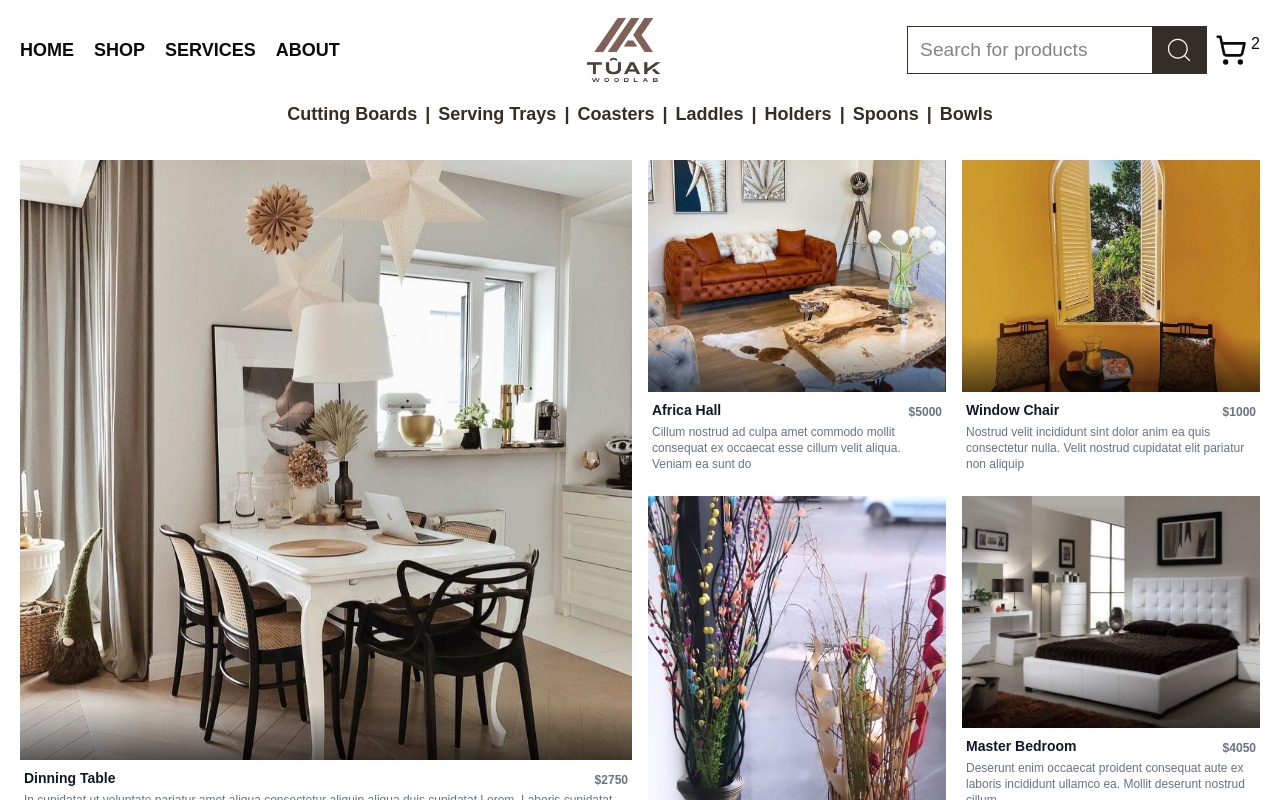
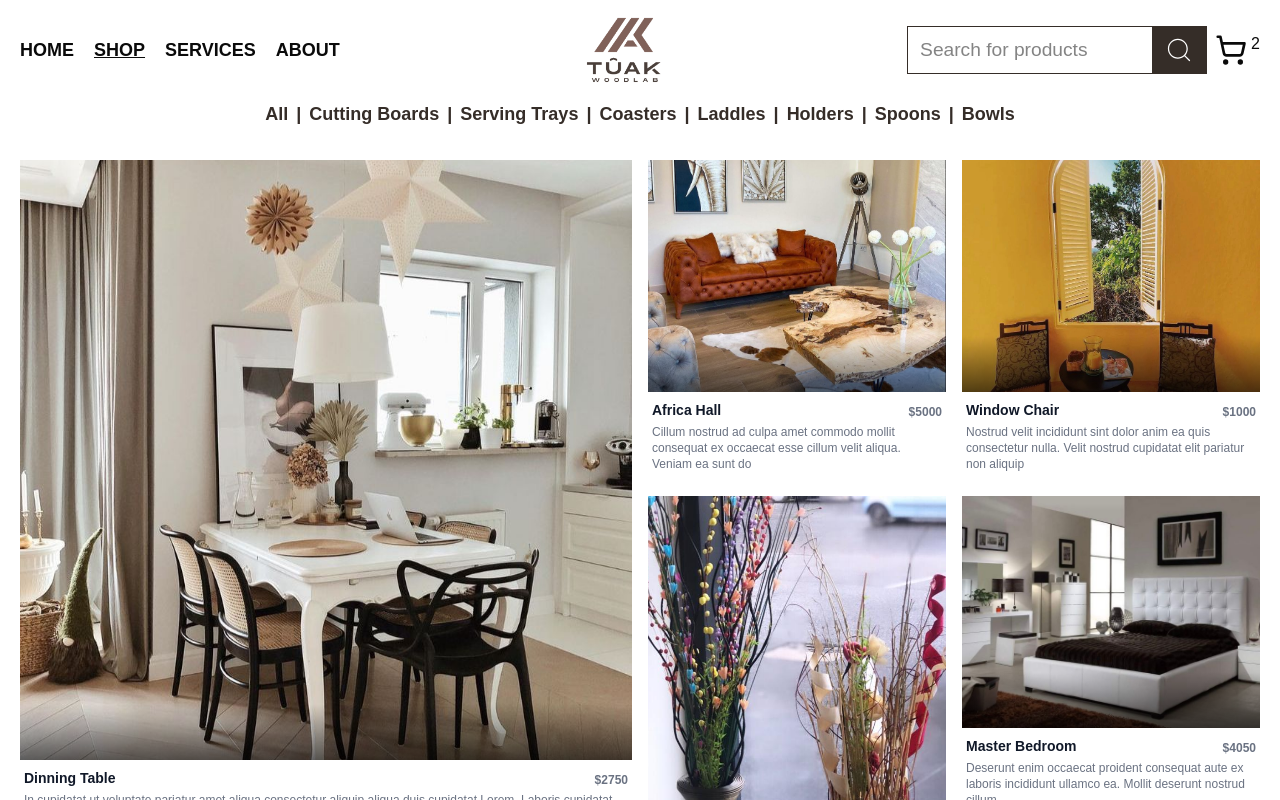
Before and after one commit to cobbygraves/wood-craft, a Next.js app: page /shop in a window 1280 px wide. Shown: the top 800 px of the page. Built offline with nearby package versions, Linux system fonts and the light colour scheme; a web font is replaced by a local one.

Commit message:
feat: add product details page template and filtrable shop category.

```diff
--- a/src/app/components/Product.tsx
+++ b/src/app/components/Product.tsx
@@ -16,6 +16,7 @@ interface Props {
 }
 
 function Product({
+  id,
   url,
   alt,
   name,
@@ -27,10 +28,13 @@ function Product({
   return (
     // The wrapper is a card: image on top, caption below. BentoGrid controls the grid spans.
     <div
-      className={`flex flex-col h-full w-full bg-white overflow-hidden ${className}`}
+      className={`flex flex-col h-full w-full bg-white overflow-hidden ${className} `}
     >
       {/* Image area */}
-      <div className='relative w-full flex-1 min-h-[6rem] bg-gray-100'>
+      <Link
+        href={`product/${id}`}
+        className='relative w-full flex-1 min-h-[6rem] bg-gray-100 cursor-pointer'
+      >
         <Image
           src={`/${url}`}
           alt={alt}
@@ -40,7 +44,7 @@ function Product({
           priority={variant === 'large'}
         />
         <div className='absolute bottom-0 left-0 right-0 bg-gradient-to-t from-black/60 to-transparent p-7'></div>
-      </div>
+      </Link>
 
       {/* Caption area */}
       <div className='py-2 bg-white text-left px-1'>
--- a/src/app/components/bento-grid.tsx
+++ b/src/app/components/bento-grid.tsx
@@ -38,7 +38,7 @@ export default function BentoGrid({ products, columns = 4 }: Props) {
         return (
           <div key={p.image + i} className={`${span} w-full h-full`}>
             <Product
-              id={i}
+              id={p.id}
               url={p.image}
               alt={p.name ?? p.name}
               name={p.name}
--- a/src/app/components/desktop-navbar.tsx
+++ b/src/app/components/desktop-navbar.tsx
@@ -1,17 +1,21 @@
+'use client'
 import { LuShoppingCart } from 'react-icons/lu'
 import { CiSearch } from 'react-icons/ci'
 import Link from 'next/link'
 import Image from 'next/image'
+import { usePathname } from 'next/navigation'
 
 function DesktopNavbar() {
+  const pathname = usePathname() || '/'
+
   return (
     <div className=' lg:flex items-center justify-between fixed top-0 left-0 right-0 z-20 hidden bg-white px-5 h-[100px]'>
       <ul className='text-lg flex gap-x-5 items-center font-bold'>
-        <li>
+        <li className={` ${pathname === '/' ? 'underline' : ''}`}>
           <Link href='/'>HOME</Link>
         </li>
-        <li>
-          <Link href='shop'>SHOP</Link>
+        <li className={`${pathname.startsWith('/shop') ? 'underline' : ''}`}>
+          <Link href='/shop'>SHOP</Link>
         </li>
         <li>
           <a href='#'>SERVICES</a>
--- a/src/app/components/top-category.tsx
+++ b/src/app/components/top-category.tsx
@@ -1,27 +1,31 @@
-import Link from 'next/link'
 import React from 'react'
 
-function TopCategory() {
+interface Props {
+  loadCategory: (type: string) => void
+}
+
+function TopCategory({ loadCategory }: Props) {
   const categories = [
-    { name: 'Cutting Boards', path: '/shop/cutting-boards' },
-    { name: 'Serving Trays', path: '/shop/serving-trays' },
-    { name: 'Coasters', path: '/shop/coasters' },
-    { name: 'Laddles', path: '/shop/laddles' },
-    { name: 'Holders', path: '/shop/holders' },
-    { name: 'Spoons', path: '/shop/spoons' },
-    { name: 'Bowls', path: '/shop/bowls' }
+    { name: 'All', category: 'all' },
+    { name: 'Cutting Boards', category: 'boards' },
+    { name: 'Serving Trays', category: 'trays' },
+    { name: 'Coasters', category: 'coasters' },
+    { name: 'Laddles', category: 'laddles' },
+    { name: 'Holders', category: 'holders' },
+    { name: 'Spoons', category: 'spoons' },
+    { name: 'Bowls', category: 'bowls' }
   ]
   return (
-    <div className='overflow-x-scroll sm:overflow-x-hidden whitespace-nowrap pt-[85px] sm:pt-[100px] relative z-10 '>
+    <div className='overflow-x-scroll sm:overflow-x-hidden whitespace-nowrap pt-[85px] sm:pt-[100px] relative z-10'>
       {categories.map((category, index) => (
-        <Link
-          href={category.path}
+        <button
+          onClick={() => loadCategory(category.category)}
           key={index}
-          className='text-[var(--primary-color)] font-semibold text-lg hover:text-[var(--secondary-color)] transition duration-300 text-nowrap'
+          className='text-[var(--primary-color)] font-semibold text-lg hover:text-[var(--secondary-color)] transition duration-300 text-nowrap cursor-pointer'
         >
           {category.name}
           {index !== categories.length - 1 && <span className='mx-2'>|</span>}
-        </Link>
+        </button>
       ))}
     </div>
   )
--- a/src/app/models/interfaces.ts
+++ b/src/app/models/interfaces.ts
@@ -1,4 +1,5 @@
 export interface Product {
+  id: number
   image: string
   name: string
   description: string
--- /dev/null
+++ b/src/app/product/[id]/page.tsx
@@ -0,0 +1,9 @@
+import React from 'react'
+
+export default function ProductDetails() {
+  return (
+    <div className=' mt-[100px] text-2xl font-bold text-center'>
+      Product Details
+    </div>
+  )
+}
--- a/src/app/shop/page.tsx
+++ b/src/app/shop/page.tsx
@@ -1,15 +1,30 @@
+'use client'
+import { useState } from 'react'
 import TopCategory from '../components/top-category'
 import { productsData } from '@/lib/data'
 import BentoGrid from '../components/bento-grid'
+import { Product } from '../models/interfaces'
 
 export const Shop = () => {
+  const [items, setItems] = useState<Product[]>(productsData)
+  const handleCategoryLoading = async (type: string) => {
+    if (type === 'all') {
+      setItems(productsData)
+      return
+    }
+    const filteredProducts = productsData.filter(
+      (item) => item.category === type
+    )
+    setItems(filteredProducts)
+  }
+
   return (
     <div className='text-[var(--secondary-color)] text-center px-5'>
-      <TopCategory />
+      <TopCategory loadCategory={handleCategoryLoading} />
 
       <div className='flex flex-wrap'>
         <main className='container mx-auto py-8'>
-          <BentoGrid products={productsData} />
+          <BentoGrid products={items} />
         </main>
       </div>
     </div>
--- a/src/lib/data.ts
+++ b/src/lib/data.ts
@@ -4,6 +4,7 @@ export const productsData = [
     name: 'Dinning Table',
     price: '2750',
     image: 'dinningTable.jpg',
+    category: 'boards',
     description:
       'In cupidatat ut voluptate pariatur amet aliqua consectetur aliquip aliqua duis cupidatat Lorem. Laboris cupidatat'
   },
@@ -12,6 +13,7 @@ export const productsData = [
     name: 'Africa Hall',
     price: '5000',
     image: 'african hall.jpg',
+    category: 'trays',
     description:
       'Cillum nostrud ad culpa amet commodo mollit consequat ex occaecat esse cillum velit aliqua. Veniam ea sunt do '
   },
@@ -20,6 +22,7 @@ export const productsData = [
     name: 'Window Chair',
     price: '1000',
     image: 'windowChair.jpg',
+    category: 'laddles',
     description:
       'Nostrud velit incididunt sint dolor anim ea quis consectetur nulla. Velit nostrud cupidatat elit pariatur non aliquip'
   },
@@ -28,6 +31,7 @@ export const productsData = [
     name: 'Double Vase',
     price: '1650',
     image: 'double vase.jpg',
+    category: 'laddles',
     description:
       'Tempor et sint minim aute amet. Consequat ut ullamco duis ut mollit et tempor tempor Lorem duis. Eu duis tempor enim duis'
   },
@@ -36,6 +40,7 @@ export const productsData = [
     name: 'Master Bedroom',
     price: '4050',
     image: 'masterbedroom.jpg',
+    category: 'coasters',
     description:
       'Deserunt enim occaecat proident consequat aute ex laboris incididunt ullamco ea. Mollit deserunt nostrud cillum '
   },
@@ -44,6 +49,7 @@ export const productsData = [
     name: 'Diary Banner',
     price: '2000',
     image: 'DiaryBanner.jpg',
+    category: 'spoons',
     description:
       'Et ea et amet nulla incididunt. Quis do dolor aliquip ullamco voluptate aliquip id adipisicing ullamco. Pariatur '
   },
@@ -52,6 +58,7 @@ export const productsData = [
     name: 'Red Decor',
     price: '4150',
     image: 'redDecor.jpg',
+    category: 'bowls',
     description:
       'Aute ut culpa mollit aute. Id reprehenderit fugiat laboris exercitation. Ad culpa Lorem velit cupidatat cillum excepteur '
   },
@@ -60,6 +67,7 @@ export const productsData = [
     name: 'Vase One',
     price: '3499',
     image: 'vase1.jpg',
+    category: 'holders',
     description:
       'Est ut fugiat laborum ut do occaecat nisi. Commodo sit anim nisi eu eu ipsum. Eu fugiat est voluptate cupidatat elit aliqua '
   },
@@ -68,6 +76,7 @@ export const productsData = [
     name: 'Dinning Table',
     price: '2750',
     image: 'dinningTable.jpg',
+    category: 'boards',
     description:
       'In cupidatat ut voluptate pariatur amet aliqua consectetur aliquip aliqua duis cupidatat Lorem. Laboris cupidatat'
   },
@@ -76,6 +85,7 @@ export const productsData = [
     name: 'Africa Hall',
     price: '5000',
     image: 'african hall.jpg',
+    category: 'coasters',
     description:
       'Cillum nostrud ad culpa amet commodo mollit consequat ex occaecat esse cillum velit aliqua. Veniam ea sunt do '
   },
@@ -84,6 +94,7 @@ export const productsData = [
     name: 'Window Chair',
     price: '1000',
     image: 'windowChair.jpg',
+    category: 'holders',
     description:
       'Nostrud velit incididunt sint dolor anim ea quis consectetur nulla. Velit nostrud cupidatat elit pariatur non aliquip'
   },
@@ -92,6 +103,7 @@ export const productsData = [
     name: 'Double Vase',
     price: '1650',
     image: 'double vase.jpg',
+    category: 'spoons',
     description:
       'Tempor et sint minim aute amet. Consequat ut ullamco duis ut mollit et tempor tempor Lorem duis. Eu duis tempor enim duis'
   }
```
